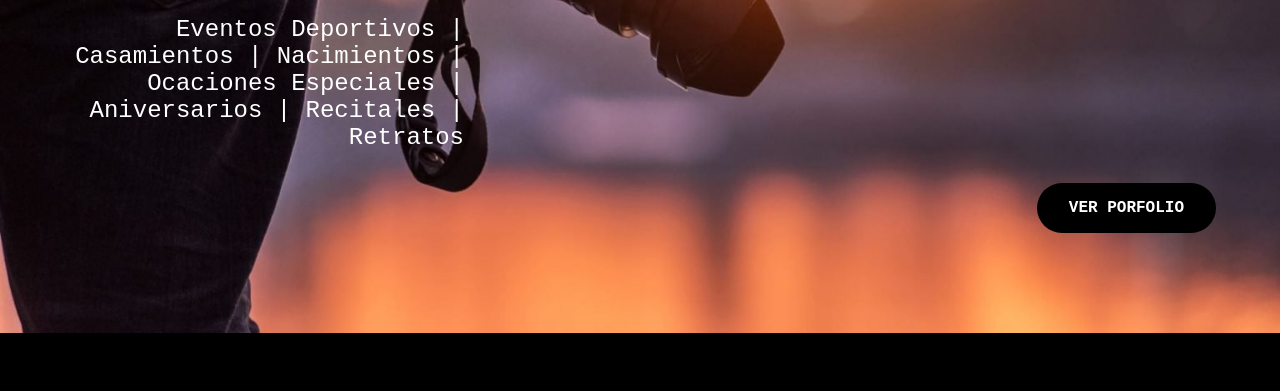
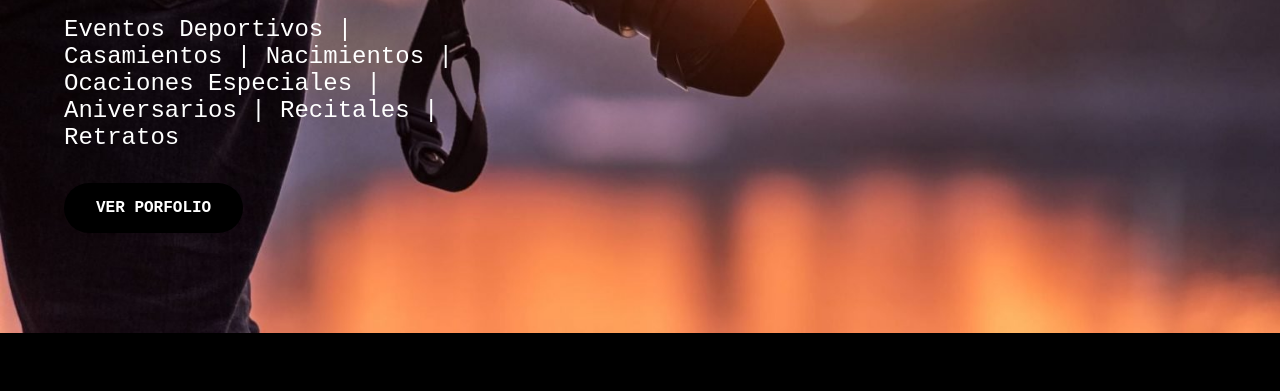
Before and after one commit to rominarg/Estilos-CSS---Segundo-Avance, a plain HTML site: page index.html in a window 1280 px wide. Shown: the part 263-654 px from the top of the page. Drawn offline with Linux system fonts and the light colour scheme; some icons are missing.

Commit message:
modificacion-texto

```diff
--- a/css/estilos.css
+++ b/css/estilos.css
@@ -41,16 +41,14 @@ a {
   background-position: bottom center;
   padding: 100px 4rem;
   color: #ffffff;
-  background-attachment: fixed;
-  text-align: right;
-  position: relative;
 }
 
 
 .banner__titulo {
   font-size: 3rem;
   margin-bottom: 2rem;
-  text-align: right;
+  display:flex
+  flex-direction: column;
 }
 
 .banner__parrafo {
@@ -58,7 +56,7 @@ a {
   margin-bottom: 2rem;
   max-width: 400px;
   color: white;
-  text-align: right;
+  align-self: end;
 }
 
 .banner__boton {
@@ -70,7 +68,7 @@ a {
   text-decoration: none;
   font-weight: 700;
   display: inline-block;
-  text-align: right;
+  align-self: end;
 }
 
 .position-fixed {
```
